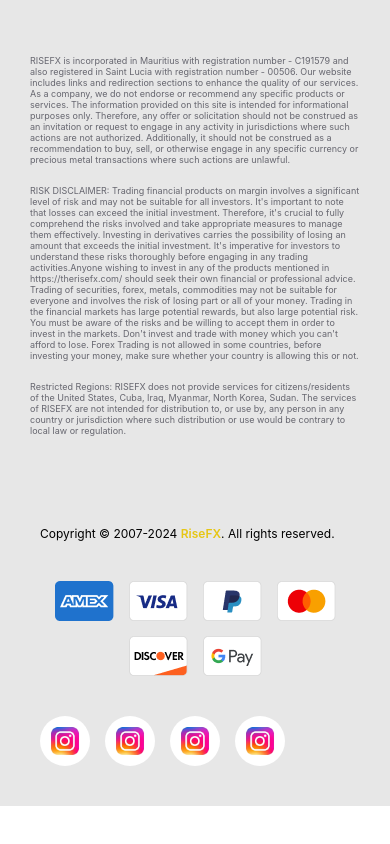
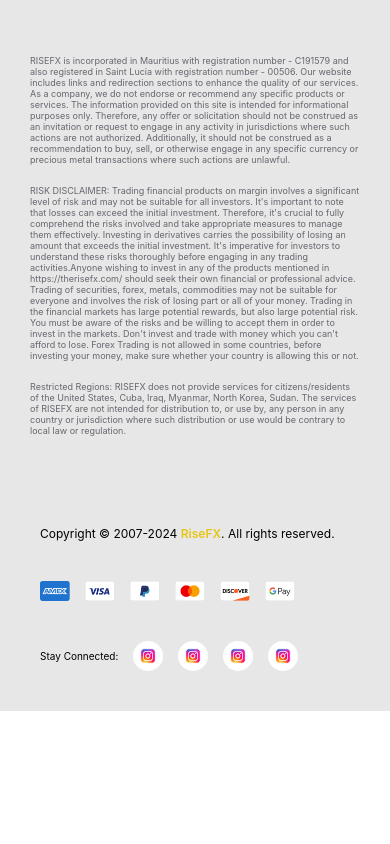
Before and after one commit to Abubakkar9087/risefx, a React (Create React App) app: page /About in a window 390 px wide. Shown: the part 1058-1902 px from the top of the page. After the commit the page ends 1819 px from the top, so only its background shows below. Built offline with nearby package versions, Linux system fonts and the light colour scheme.

Commit message:
adjusting icons width

```diff
--- a/src/components/Footer.css
+++ b/src/components/Footer.css
@@ -236,6 +236,38 @@
         font-size: 10px;
     }
 }
+@media(max-width: 510px){
+    .footer-section-2{
+        .footer-child-payment{
+            display: flex;
+            padding: 10px;
+            justify-content: center;
+            align-items: center;
+            flex-wrap: wrap;
+            gap: 15px;
+
+            img{
+                width: 40px;
+            }
+        }
+    }
+    .footer-section-4 {
+        & .footer-child-2 {
+            img {
+                width: 40px;
+                height: 40px;
+                border-radius: 50%;
+                padding: 5px;
+                background-color: var(--color-white);
+                transition: .5sease-in-out;
+                cursor: pointer;
+            }
+        }
+    }
+    .social-media{
+        font-size: 10px;
+    }
+}
 @media (max-width: 425px){
     .footer-para{
         font-size: 9px !important;
@@ -246,3 +278,32 @@
         font-size: 12px;
     }
 }
+@media (max-width: 400px){
+    .footer-section-2{
+        .footer-child-payment{
+            display: flex;
+            padding: 10px;
+            justify-content: center;
+            align-items: center;
+            flex-wrap: wrap;
+            gap: 15px;
+
+            img{
+                width: 30px;
+            }
+        }
+    }
+    .footer-section-4 {
+        & .footer-child-2 {
+            img {
+                width: 30px;
+                height: 30px;
+                border-radius: 50%;
+                padding: 5px;
+                background-color: var(--color-white);
+                transition: .5sease-in-out;
+                cursor: pointer;
+            }
+        }
+    }
+}
--- a/src/components/Footer.js
+++ b/src/components/Footer.js
@@ -137,6 +137,7 @@ const Footer = () => {
         </div>
       </div>
         <div className='footer-child-2'>
+          <p className='social-media'>Stay Connected: </p>
           <img src='/images/social-1.png' alt='error' />
           <img src='/images/social-1.png' alt='error' />
           <img src='/images/social-1.png' alt='error' />
```
